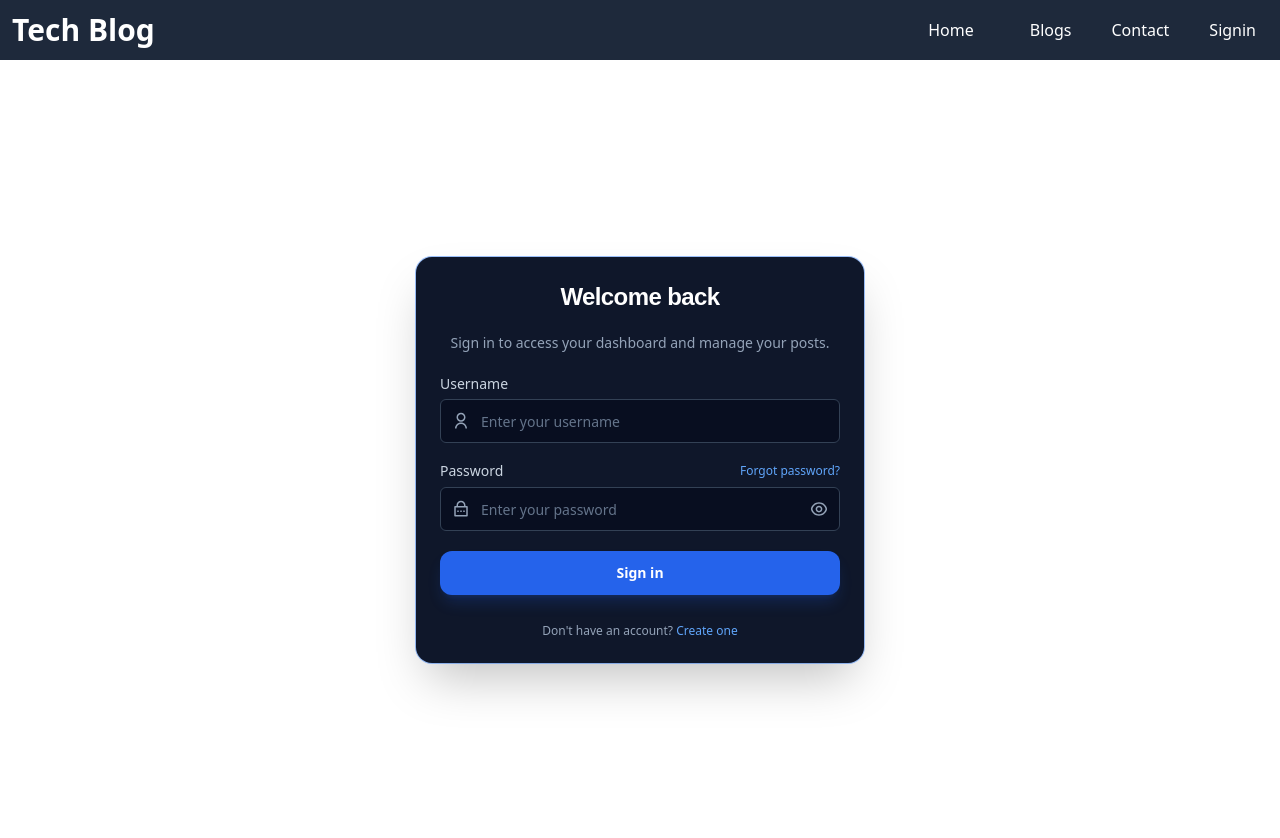
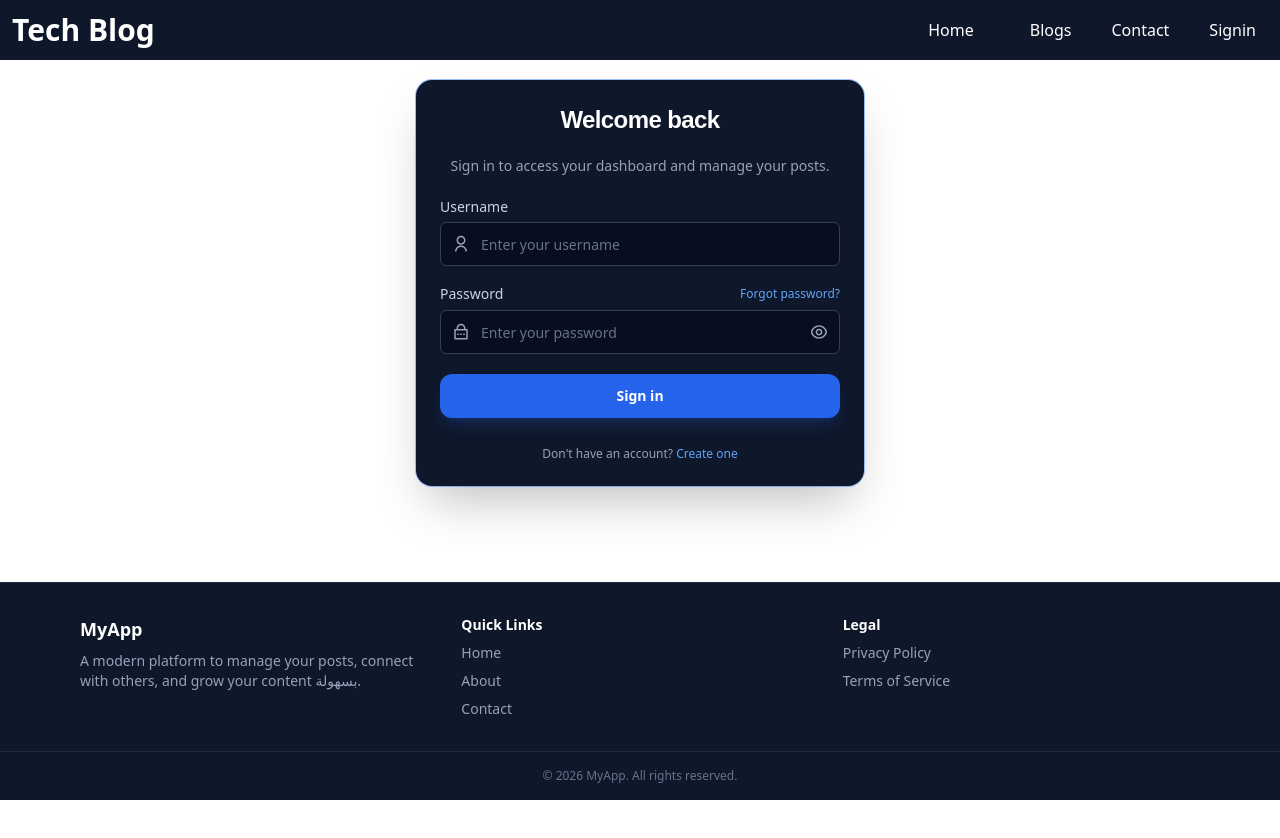
Before and after one commit to cabdalle8180/TechBlogs-Somalia, a React (Vite) app in the folder frontend/: page /signin in a window 1280 px wide. Shown: the top 838 px of the page. After the commit the page ends 800 px from the top, so only its background shows below. Built offline with nearby package versions, Linux system fonts and the light colour scheme.

Commit message:
cofiguration Store

```diff
--- a/frontend/package.json
+++ b/frontend/package.json
@@ -11,6 +11,7 @@
   },
   "dependencies": {
     "@fontsource-variable/inter": "^5.2.8",
+    "@reduxjs/toolkit": "^2.11.2",
     "@tailwindcss/vite": "^4.2.2",
     "class-variance-authority": "^0.7.1",
     "clsx": "^2.1.1",
@@ -19,6 +20,7 @@
     "react": "^19.2.4",
     "react-dom": "^19.2.5",
     "react-icons": "^5.6.0",
+    "react-redux": "^9.2.0",
     "react-router-dom": "^7.14.0",
     "shadcn": "^4.2.0",
     "tailwind-merge": "^3.5.0",
--- a/frontend/src/App.jsx
+++ b/frontend/src/App.jsx
@@ -11,17 +11,62 @@ import { Navigate } from 'react-router-dom'
 import PostList from './pages/PostList'
 import CreatePost from './pages/CreatePost'
 import BlogPost from './pages/BlogPost'
+import Footer from './components/footer'
+// function App() {
+// const CurrenUser= false;
+//   return (
+//     <div>
+//       <Navbar/>
+//       <Routes>
+//         <Route path='/' element={<Home/>}/>
+//         <Route path='/blogs' element={<Blogs/>}/>
+//         <Route path='/dashboard' element={<Dashboard/>}/>
+//         <Route path='/contact' element={<Contact/>}/>
+//         <Route path='/blogs/:id' element={<BlogPost/>}/>
+//          <Route
+//     path='/signin'
+//     element={CurrenUser ? <Navigate to="/dashboard" /> : <Signin />}
+//   />
+
+//   <Route
+//     path='/signup'
+//     element={CurrenUser ? <Navigate to="/dashboard" /> : <Signup />}
+//   />
+
+//   <Route path="/dashboard" element={<Dashboard />}>
+//   <Route index element={<Navigate to="posts" replace />} />
+//   <Route path="posts" element={<PostList />} />
+//   <Route path="create-post" element={<CreatePost />} />
+//   <Route path="edit-post/:id" element={<Editpost />} />
+// </Route>
+
+// </Routes>
+// <Footer/>
+//     </div>
+//   )
+// }
+
+// export default App
+
+
+
 function App() {
-const CurrenUser= false;
+  const CurrenUser = false;
+
   return (
-    <div>
-      <Navbar/>
+    <div className="flex flex-col min-h-screen">
+
+      {/* Navbar */}
+      <Navbar />
+
+      {/* Main Content */}
+      <main className="flex-1">
         <Routes>
           <Route path='/' element={<Home/>}/>
           <Route path='/blogs' element={<Blogs/>}/>
-        <Route path='/dashboard' element={<Dashboard/>}/>
           <Route path='/contact' element={<Contact/>}/>
           <Route path='/blogs/:id' element={<BlogPost/>}/>
+
           <Route
             path='/signin'
             element={CurrenUser ? <Navigate to="/dashboard" /> : <Signin />}
@@ -38,10 +83,14 @@ const CurrenUser= false;
             <Route path="create-post" element={<CreatePost />} />
             <Route path="edit-post/:id" element={<Editpost />} />
           </Route>
+        </Routes>
+      </main>
 
-</Routes>
+      {/* Footer */}
+      <Footer />
     </div>
-  )
+  );
 }
 
-export default App
+
+export default App;
--- /dev/null
+++ b/frontend/src/components/Footer.jsx
@@ -0,0 +1,64 @@
+function Footer() {
+  return (
+    <footer className="mt-10 border-t border-slate-800 bg-slate-900 text-slate-400">
+      <div className="max-w-6xl mx-auto px-4 py-8 grid gap-6 md:grid-cols-3">
+
+        {/* Brand */}
+        <div>
+          <h2 className="text-lg font-semibold text-white">MyApp</h2>
+          <p className="text-sm mt-2">
+            A modern platform to manage your posts, connect with others,
+            and grow your content بسهولة.
+          </p>
+        </div>
+
+        {/* Links */}
+        <div>
+          <h3 className="text-sm font-semibold text-white mb-2">Quick Links</h3>
+          <ul className="space-y-2 text-sm">
+            <li>
+              <a href="#" className="hover:text-blue-400 transition">
+                Home
+              </a>
+            </li>
+            <li>
+              <a href="#" className="hover:text-blue-400 transition">
+                About
+              </a>
+            </li>
+            <li>
+              <a href="#" className="hover:text-blue-400 transition">
+                Contact
+              </a>
+            </li>
+          </ul>
+        </div>
+
+        {/* Legal */}
+        <div>
+          <h3 className="text-sm font-semibold text-white mb-2">Legal</h3>
+          <ul className="space-y-2 text-sm">
+            <li>
+              <a href="#" className="hover:text-blue-400 transition">
+                Privacy Policy
+              </a>
+            </li>
+            <li>
+              <a href="#" className="hover:text-blue-400 transition">
+                Terms of Service
+              </a>
+            </li>
+          </ul>
+        </div>
+
+      </div>
+
+      {/* Bottom */}
+      <div className="border-t border-slate-800 text-center py-4 text-xs text-slate-500">
+        © {new Date().getFullYear()} MyApp. All rights reserved.
+      </div>
+    </footer>
+  );
+}
+
+export default Footer;
--- a/frontend/src/components/Navbar.jsx
+++ b/frontend/src/components/Navbar.jsx
@@ -9,7 +9,7 @@ function Navbar() {
         link: "hover:bg-white hover:text-slate-800 px-3 py-2 rounded-md transition-colors duration-300"
     }
   return (
-    <nav className='bg-slate-800 p-3 text-white selection-none sticky top-0'>
+    <nav className='bg-slate-900 p-3 text-white selection-none sticky top-0 fixed '>
         <div className='flex justify-between items-center mx-auto container'>
             <h1 className='text-xl md:text-3xl font-semibold'>Tech Blog</h1>
 
--- a/frontend/src/main.jsx
+++ b/frontend/src/main.jsx
@@ -3,11 +3,14 @@ import { createRoot } from 'react-dom/client'
 import './index.css'
 import { BrowserRouter } from 'react-router-dom'
 import App from './App.jsx'
-
+import { Provider } from 'react-redux'
+import { store } from './redux/api/store.js'
 createRoot(document.getElementById('root')).render(
   <StrictMode>
-    <BrowserRouter>
-    <App />
-    </BrowserRouter>
+    <Provider store={store}>
+      <BrowserRouter>
+        <App />
+      </BrowserRouter>
+    </Provider>
   </StrictMode>
 )
--- a/frontend/src/pages/Signin.jsx
+++ b/frontend/src/pages/Signin.jsx
@@ -121,7 +121,7 @@ function Signin() {
   const [showPassword, setShowPassword] = useState(false);
 
   return (
-    <div className="flex min-h-screen items-center justify-center px-4 overflow-hidden">
+    <div className="flex  items-center justify-center mt-5 px-4 ">
       <Card className="w-full max-w-md border-slate-800 bg-slate-900 shadow-2xl rounded-2xl">
         <CardHeader className="space-y-2 text-center">
           <CardTitle className="text-2xl font-bold tracking-tight text-white">
--- /dev/null
+++ b/frontend/src/redux/api/store.js
@@ -0,0 +1,5 @@
+import { configureStore } from "@reduxjs/toolkit";
+import userReducer from "./userSlice.js";
+export const store = configureStore({
+    reducer:userReducer
+})
--- /dev/null
+++ b/frontend/src/redux/api/userSlice.js
@@ -0,0 +1,20 @@
+import { createSlice } from "@reduxjs/toolkit";
+
+const initialState = {
+    currentUser: null,
+    status: "idle",
+    error: null
+}
+export const userslice = createSlice({
+    name: "user",
+    initialState,
+    reducers:{
+
+    },
+    extraReducers: (builder) => {
+
+    }
+
+})
+
+export default userslice.reducer;
```
Also changed, not shown: 1 other file (tests, documents, lock files or other folders). Lines whose indentation alone changed are shown as unchanged.
